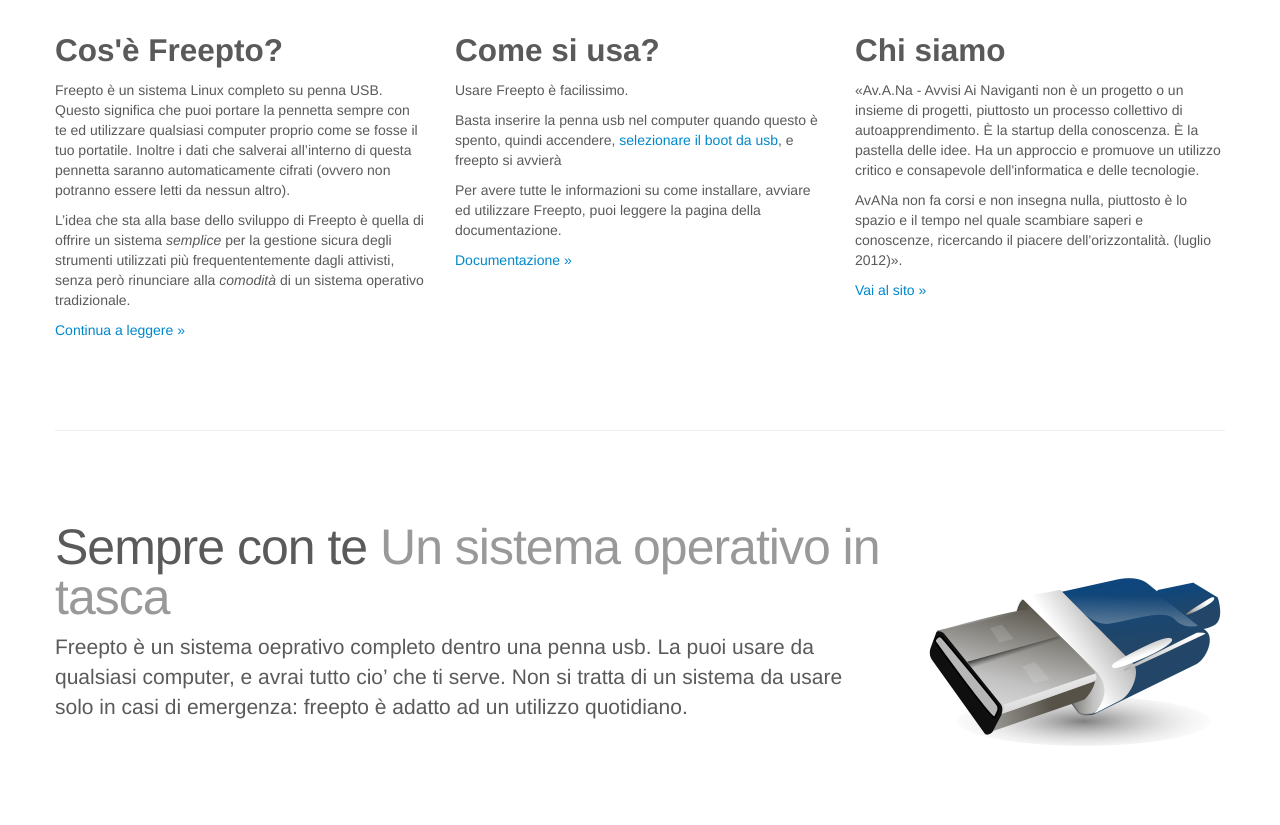
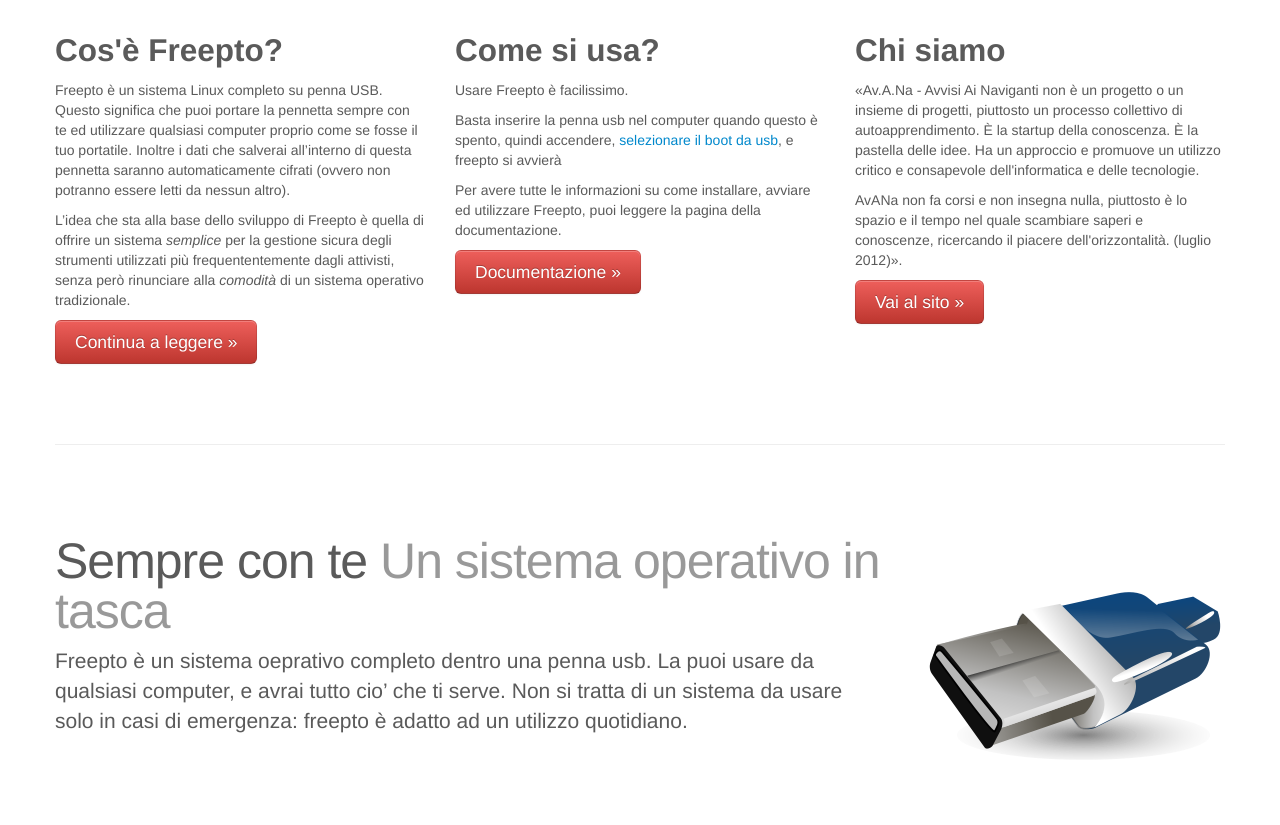
Before and after one commit to psylocibe/freepto-web, a Flask app: page / in a window 1280 px wide. Shown: the part 362-1187 px from the top of the page. Run offline with Flask 2, Linux system fonts and the light colour scheme; some libraries are stand-ins or nearby versions.

Commit message:
indexIT: Added buttons in 3 columns features
Added big buttons in the 3 features' columns and cleaned the code.

```diff
--- a/templates/it/index.html
+++ b/templates/it/index.html
@@ -57,14 +57,14 @@
                     all’interno di questa pennetta saranno automaticamente cifrati (ovvero non
                     potranno essere letti da nessun altro).</p>
                     <p>L’idea che sta alla base dello sviluppo di Freepto è quella di offrire un sistema <em>semplice</em> per la gestione sicura degli strumenti utilizzati più frequententemente dagli attivisti, senza però rinunciare alla <em>comodità</em> di un sistema operativo tradizionale.</p>
-                    <p><a href="https://we.riseup.net/avana/opuscolo#freepto" target="_blank">Continua a leggere »</a></p>
+                    <a class="btn btn-large btn-danger" href="https://we.riseup.net/avana/opuscolo#freepto" target="_blank">Continua a leggere »</a>
                 </div>
                 <div class="span4">
                     <h2>Come si usa?</h2>
                     <p>Usare Freepto è facilissimo.</p>
                     <p>Basta inserire la penna usb nel computer quando questo è spento, quindi accendere, <a href="https://we.riseup.net/avana/freepto-docs#come-avvio-freepto">selezionare il boot da usb</a>, e freepto si avvierà</p>
                     <p>Per avere tutte le informazioni su come installare, avviare ed utilizzare Freepto, puoi leggere la pagina della documentazione.</p>
-                    <p><a href="https://we.riseup.net/avana/freepto-docs" target="_blank">Documentazione »</a></p>
+                    <a class="btn btn-large btn-danger" href="https://we.riseup.net/avana/freepto-docs" target="_blank">Documentazione »</a>
                 </div>
                 <div class="span4">
                     <h2>Chi siamo</h2>
@@ -76,7 +76,7 @@
                     <p>AvANa non fa corsi e non insegna nulla, piuttosto è lo
                     spazio e il tempo nel quale scambiare saperi e conoscenze, ricercando il
                     piacere dell'orizzontalità. (luglio 2012)».</p>
-                    <a href="http://avana.forteprenestino.net/" target="_blank">Vai al sito »</a>
+                    <a class="btn btn-large btn-danger" href="http://avana.forteprenestino.net/" target="_blank">Vai al sito »</a>
                 </div>
             </div><!--row-->
 
```
